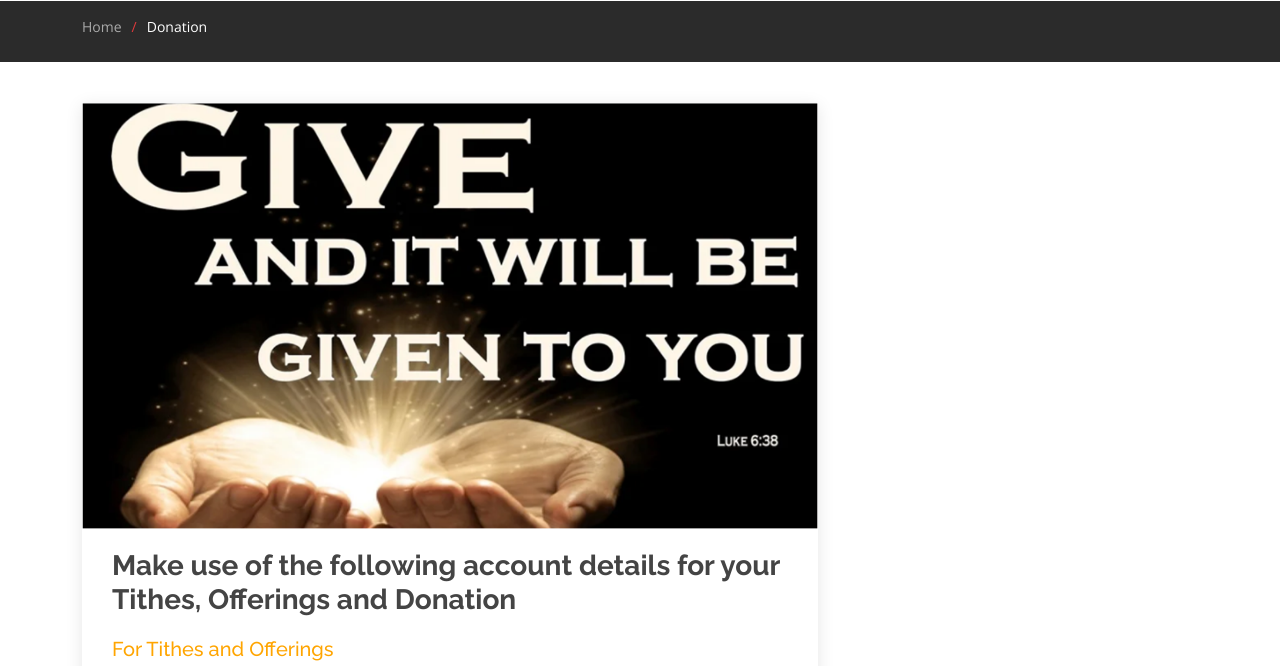
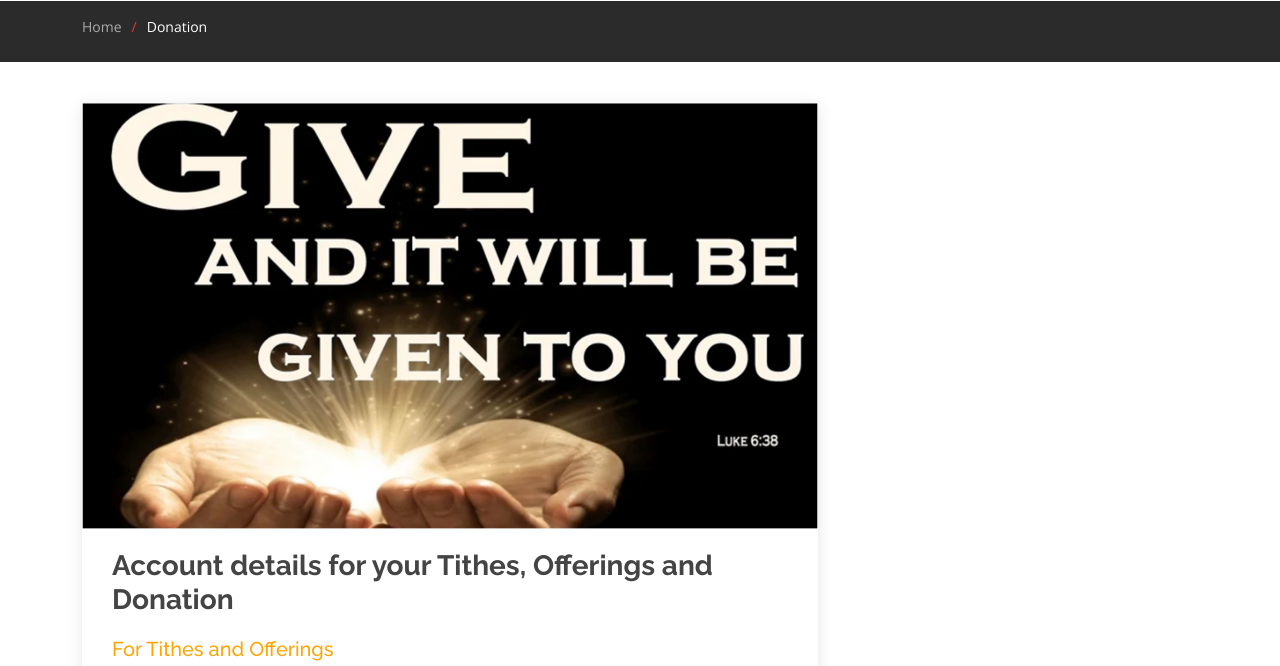
Before and after one commit to dprogrammar/fcdc.org, a plain HTML site: page blog.html in a window 1280 px wide. Shown: the part 81-747 px from the top of the page. Drawn offline with nearby package versions, Linux system fonts and the light colour scheme.

Commit message:
Update blog.html

```diff
--- a/blog.html
+++ b/blog.html
@@ -110,9 +110,9 @@
                 <img src="assets/img/blog/donate4.png" alt="" class="img-fluid">
               </div>
 
-              <h2 class="entry-title">
-                Make use of the following account details for your Tithes, Offerings and Donation
-              </h2>
+              <h5 class="entry-title">
+                Account details for your Tithes, Offerings and Donation
+              </h5>
 
               <!-- <div class="entry-meta">
                 <ul>
```
